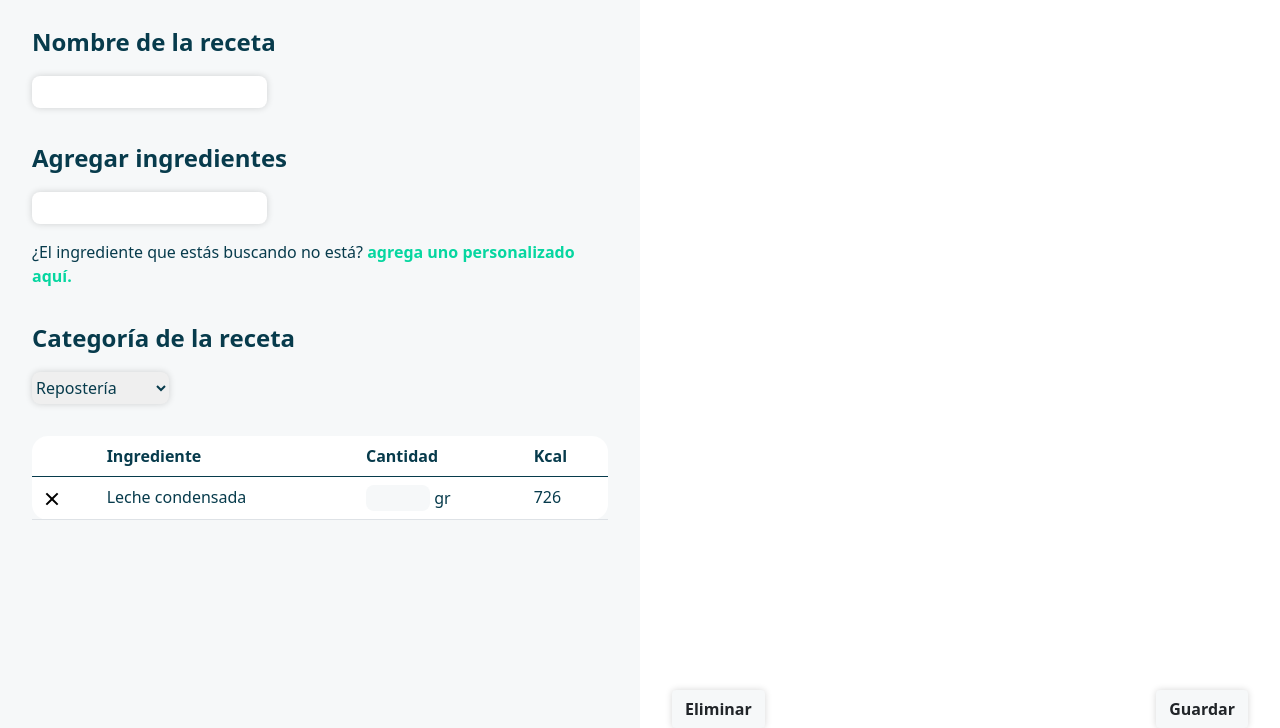
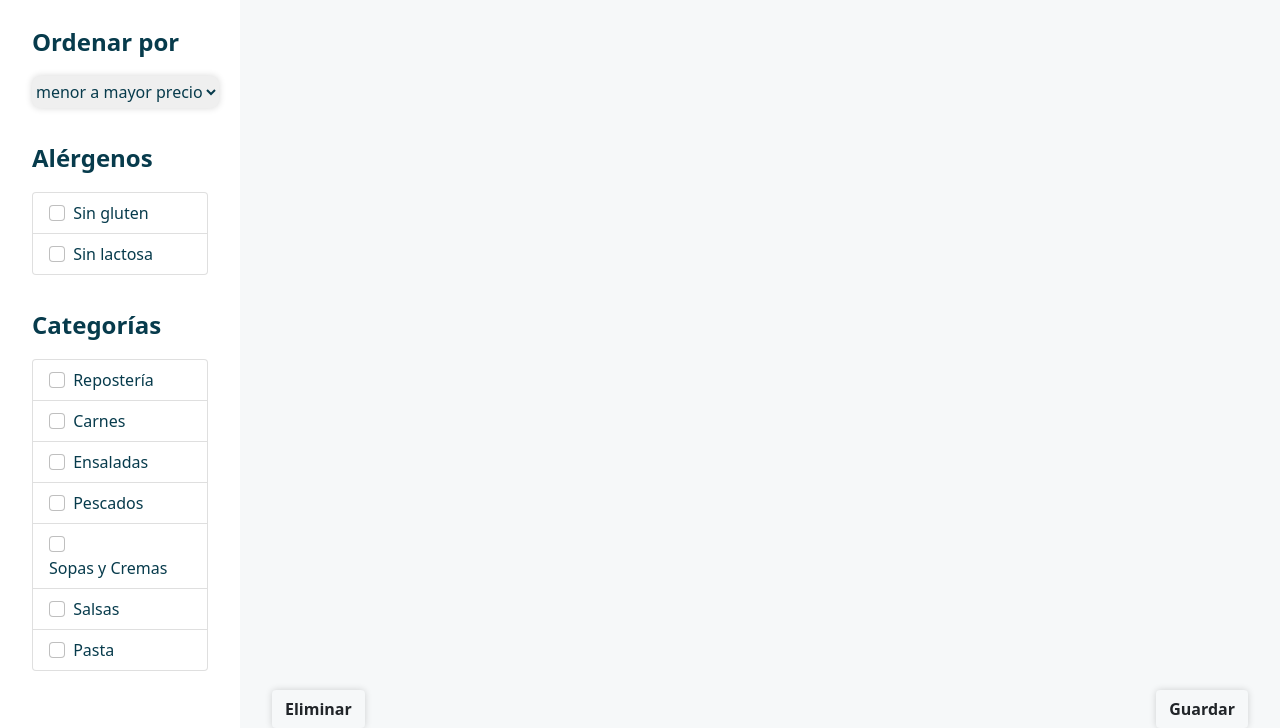
Before and after one commit to abrilaranr/Mercadona, a website: page index.html in a window 1280 px wide. Shown: the part 72-800 px from the top of the page. Drawn offline with Linux system fonts and the light colour scheme.

Commit message:
Base de la pagina web index.html. Estructura con pixeles + ordenar, alergenos y categorias

```diff
--- a/index.html
+++ b/index.html
@@ -28,92 +28,75 @@
         <button type="button" class="btn">Crear receta</button>
       </div>
     </nav>
+
     <main class="d-flex flex-row">
       <!-- Sección de la izquierda de la mitad de la pantalla -->
-      <section>
-        <!-- input de Nombre -->
+      <aside>
         <div class="input">
-          <label for="">Nombre de la receta</label>
+          <label for="category">Ordenar por</label>
           <br />
-          <input type="text" />
+          <select name="category" id="category">
+            <option value="precio_menor_a_mayor">menor a mayor precio</option>
+            <option value="precio_mayor_a_menor">mayor a menor precio</option>
+            <option value="kcal_menor_a_mayor">menor a mayor precio</option>
+            <option value="kcal_mayor_a_menor">mayor a menor precio</option>
+          </select>
+        </div>
+        <!-- input de alergenos -->
+        <div class="input">
+          <label for="">Alérgenos</label>
+          <br />
+          <ul class="list-group">
+            <li class="list-group-item">
+              <input class="form-check-input me-1" type="checkbox" value="" id="sin-gluten">
+              <label class="form-check-label" for="firstCheckbox">Sin gluten</label>
+            </li>
+            <li class="list-group-item">
+              <input class="form-check-input me-1" type="checkbox" value="" id="sin-lactosa">
+              <label class="form-check-label" for="secondCheckbox">Sin lactosa</label>
+            </li>
+          </ul>
         </div>
 
-        <!-- Input de agregar ingredientes -->
+        <!--Seleccionar categorías de la receta -->
         <div class="input">
-          <label for="">Agregar ingredientes</label>
+          <label for="">Categorías</label>
           <br />
-          <div></div>
-          <input type="text" />
-          <p class="mt-3">
-            ¿El ingrediente que estás buscando no está?
-            <a href="#">agrega uno personalizado aquí.</a>
-          </p>
+          <ul class="list-group" aria-label="type_recipe">
+            <li class="list-group-item">
+              <input class="form-check-input me-1" type="checkbox" value="" id="reposteria">
+              <label class="form-check-label" for="reposteria">Repostería</label>
+            </li>
+            <li class="list-group-item">
+              <input class="form-check-input me-1" type="checkbox" value="" id="carnes">
+              <label class="form-check-label" for="carnes">Carnes</label>
+            </li>
+            <li class="list-group-item">
+              <input class="form-check-input me-1" type="checkbox" value="" id="ensaladas">
+              <label class="form-check-label" for="thirdCheckbox">Ensaladas</label>
+            </li>
+            <li class="list-group-item">
+              <input class="form-check-input me-1" type="checkbox" value="" id="pescados">
+              <label class="form-check-label" for="secondCheckbox">Pescados</label>
+            </li>
+            <li class="list-group-item">
+              <input class="form-check-input me-1" type="checkbox" value="" id="sopas_y_cremas">
+              <label class="form-check-label" for="secondCheckbox">Sopas y Cremas</label>
+            </li>
+             <li class="list-group-item">
+              <input class="form-check-input me-1" type="checkbox" value="" id="salsas">
+              <label class="form-check-label" for="secondCheckbox">Salsas</label>
+            </li>
+            <li class="list-group-item">
+              <input class="form-check-input me-1" type="checkbox" value="" id="pasta">
+              <label class="form-check-label" for="secondCheckbox">Pasta</label>
+            </li>
+          </ul>
         </div>
+      </aside>
 
-        <!-- Input del select de categoría de la receta -->
-        <div class="input">
-          <label for="category">Categoría de la receta</label>
-          <br />
-          <select name="categorry" id="category" value="reposteria">
-            <option value="reposteria">Repostería</option>
-            <option value="carnes">Carnes</option>
-            <option value="ensaladas">Ensaladas</option>
-            <option value="pescados">PeSSscados</option>
-            <option value="sopas y cremas">Sopas y cremas</option>
-            <option value="salsas">Salsas</option>
-          </select>
-        </div>
-
-        <!-- Tabla de nutrientes -->
-        <table class="table">
-          <thead>
-            <tr>
-              <th scope="col"></th>
-              <th scope="col">Ingrediente</th>
-              <th scope="col">Cantidad</th>
-              <th scope="col">Kcal</th>
-            </tr>
-          </thead>
-          <tbody>
-            <tr>
-              <td scope="row">
-                <img
-                  onclick="deleteIngredient('Leche condensada', this)"
-                  src="icons/close-line.svg"
-                  alt=""
-                />
-              </td>
-              <td
-                scope="row"
-                onload="getIngredientInfo('Leche condensada', this)"
-              >
-                Leche condensada
-              </td>
-              <td>
-                <div class="input-table">
-                  <input
-                    type="number"
-                    onchange="calcIngredientKcal('Leche condensada', this)"
-                  />
-                  <label
-                    for=""
-                    onload="getIngredientMeasure('Leche condensada', this)"
-                    >gr</label
-                  >
-                </div>
-              </td>
-              <td id="" onload="setIngredientId('Leche condensada', this)">
-                726
-              </td>
-            </tr>
-          </tbody>
-        </table>
-      </section>
       <!-- Segunda sección de la derecha de la otra mitad de la pantalla -->
       <section class="d-flex flex-column justify-content-between">
-        <article class="text-center">
-        </article>
-
         <article>
           <ul>
 
--- a/style.scss
+++ b/style.scss
@@ -96,7 +96,7 @@ input[type=number]::-webkit-outer-spin-button {
 }
 
 section{
-    width: 50vw;
+    width: calc(100vw - 240px);
     height: calc(100vh - 4rem);
     padding-top: 2rem;
     padding-right: 2rem;
@@ -167,3 +167,12 @@ table{
     background-color: #fff;
     border-radius: 1rem;
 }
+
+aside{
+    width: 240px;
+    height: calc(100vh - 4rem);
+    padding-top: 2rem;
+    padding-right: 2rem;
+    padding-left: 2rem;
+    background-color: F6F8F9;
+}
```
Also changed, not shown: style.css, 1 other file.
